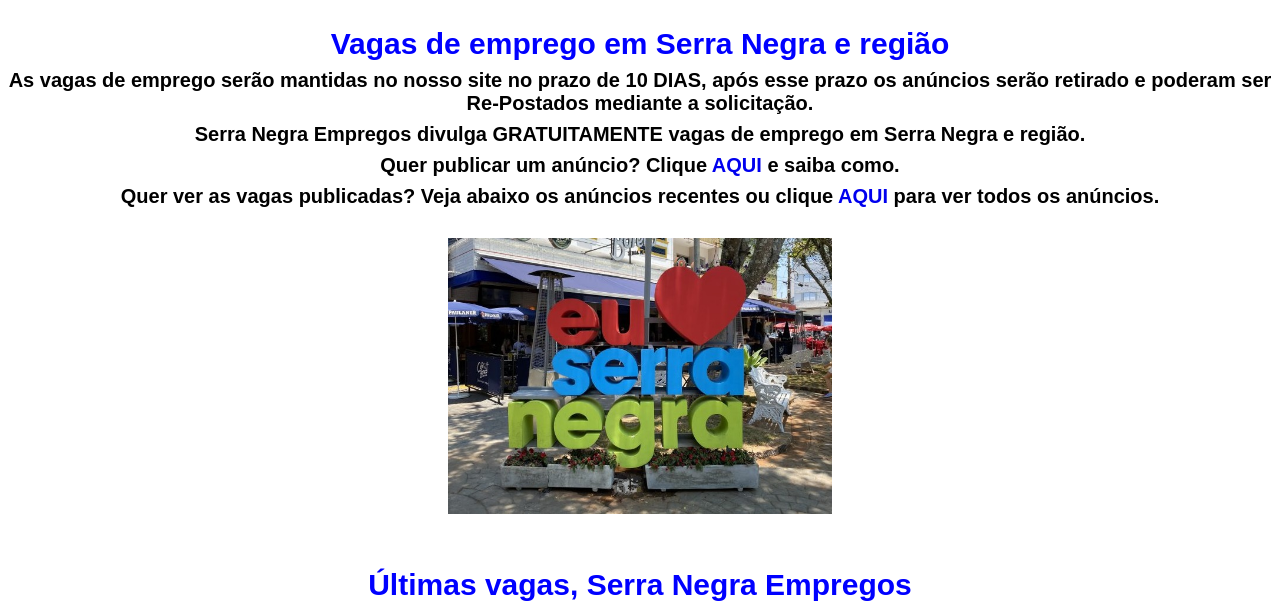
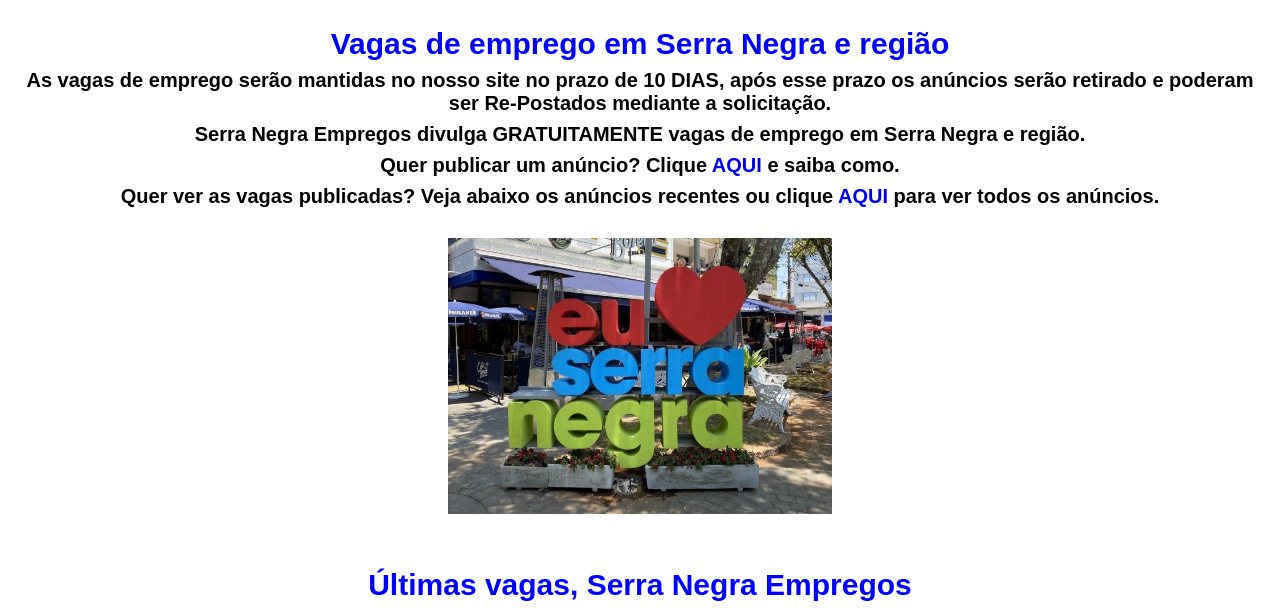
Before and after one commit to Juzahak/SerraNegraEmpregos, a plain HTML site: page index.html in a window 1280 px wide. Shown: the part 192-800 px from the top of the page. Drawn offline with Linux system fonts and the light colour scheme.

Commit message:
Update style.css

```diff
--- a/style.css
+++ b/style.css
@@ -72,6 +72,8 @@
   .textinho {
     font-size: 15px;
     margin-top: 8px;
+    margin-left: 15px;
+    margin-right: 15px;
   }
 
   .propaganda1 {
@@ -395,6 +397,8 @@ z-index: 10;
 
     .textinho{
       font-size: 20px;
+      margin-left: 15px;
+      margin-right: 15px;
     }
   }
 
```
